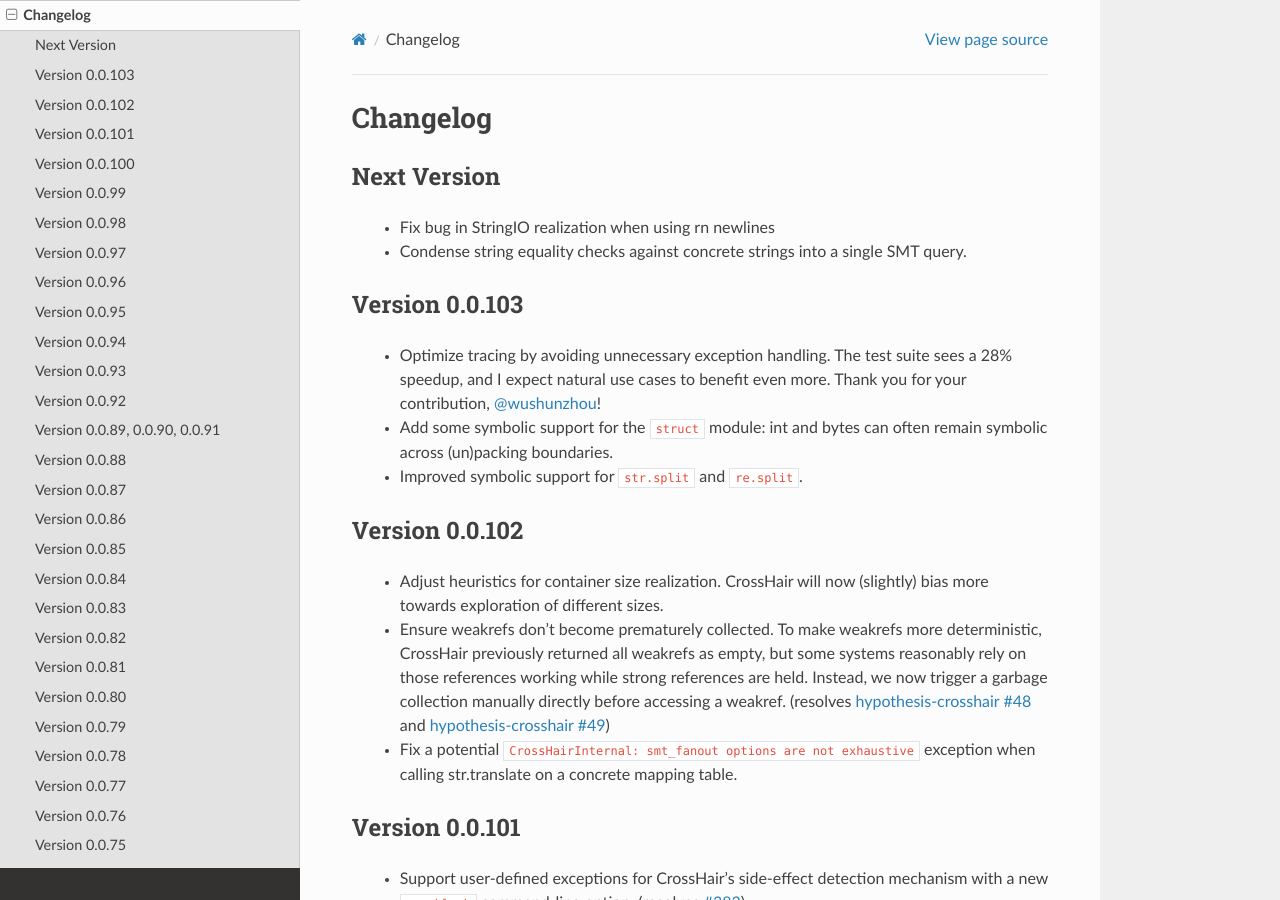
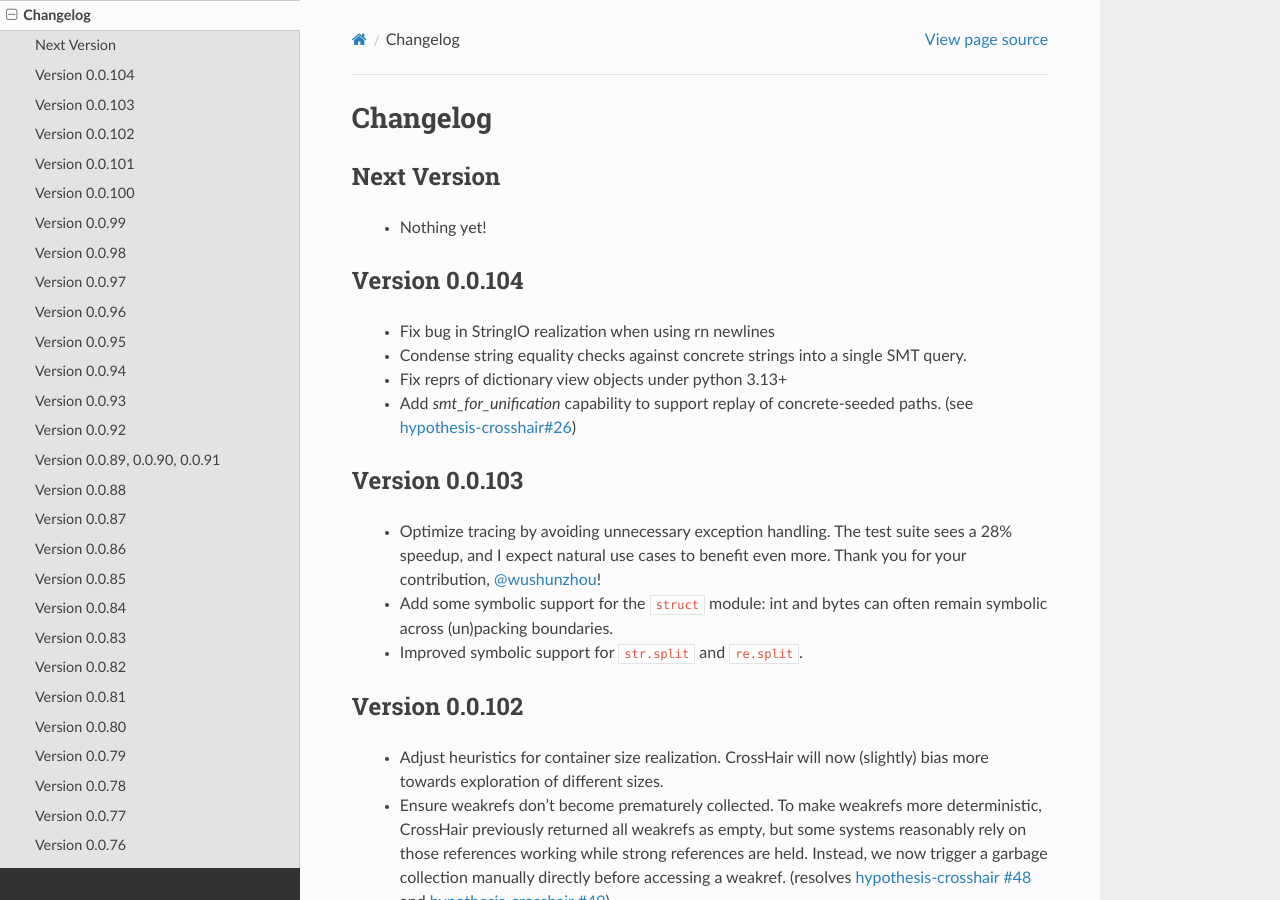
Before and after one commit to pschanely/CrossHair, a Sphinx documentation site: the page built from doc/source/changelog.rst, in a window 1280 px wide and 900 px high. Built offline with Sphinx 7.4.7 and the Read the Docs theme 3.1.0, drawn with Linux system fonts in a browser that asks for light colours; the version number is read from the project's files by our own code.

Commit message:
Update changelog

```diff
--- a/doc/source/changelog.rst
+++ b/doc/source/changelog.rst
@@ -6,8 +6,17 @@
 Next Version
 ---------------
 
+ * Nothing yet!
+
+
+Version 0.0.104
+---------------
+
  * Fix bug in StringIO realization when using \r\n newlines
  * Condense string equality checks against concrete strings into a single SMT query.
+ * Fix reprs of dictionary view objects under python 3.13+
+ * Add `smt_for_unification` capability to support replay of concrete-seeded paths.
+   (see `hypothesis-crosshair#26 <https://github.com/pschanely/hypothesis-crosshair/issues/26>`__)
 
 
 Version 0.0.103
```
